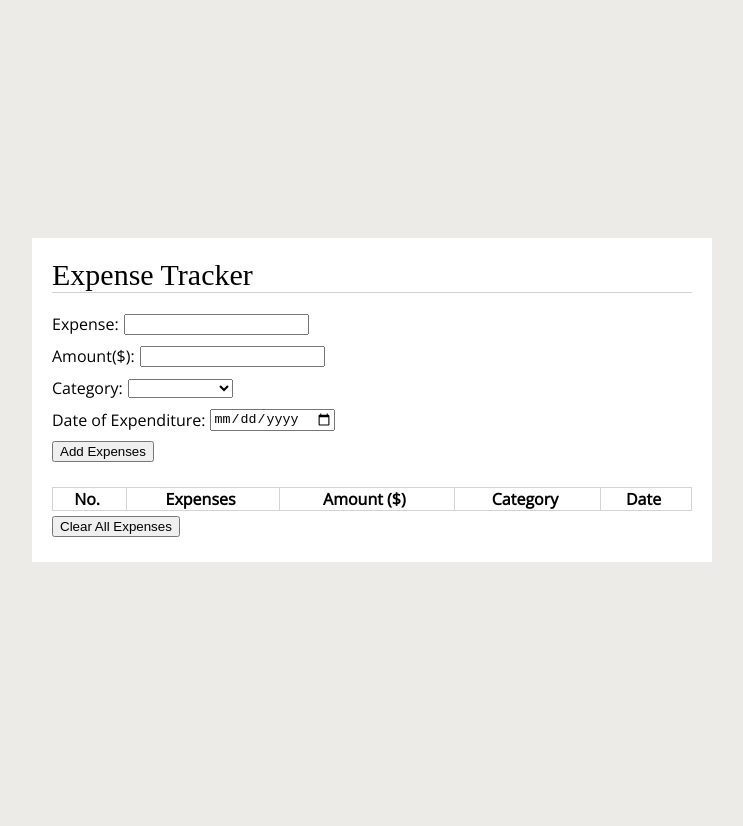
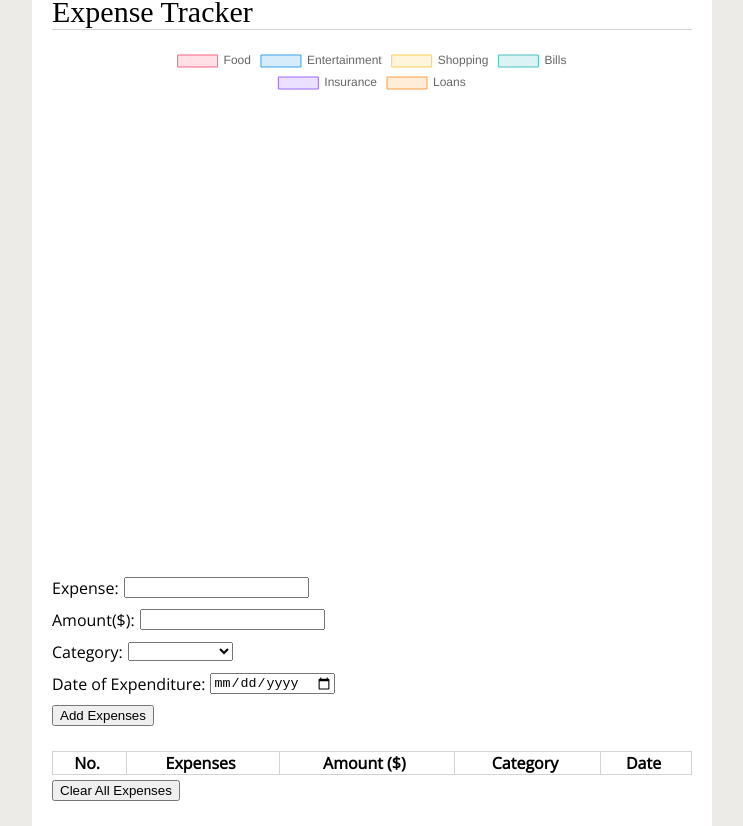
Before and after one commit to shinyi-a/expense-tracker, a React (Create React App) app: page / in a window 1280 px wide. Shown: the whole page, without its empty margins (268-1011 px from the left). Before the commit the page ends 800 px from the top, so only its background shows below. Built offline with nearby package versions, Linux system fonts and the light colour scheme; a web font is replaced by a local one.

Commit message:
added piechart

```diff
--- a/package.json
+++ b/package.json
@@ -6,9 +6,11 @@
     "@testing-library/jest-dom": "^5.16.4",
     "@testing-library/react": "^13.3.0",
     "@testing-library/user-event": "^13.5.0",
+    "chart.js": "^3.8.0",
     "ejs": "^3.1.8",
     "express": "^4.18.1",
     "react": "^18.2.0",
+    "react-chartjs-2": "^4.2.0",
     "react-dom": "^18.2.0",
     "react-scripts": "5.0.1",
     "web-vitals": "^2.1.4"
--- a/src/App.css
+++ b/src/App.css
@@ -108,3 +108,15 @@ table {
 }
 
 tr:hover {background-color: lightgoldenrodyellow;}
+
+.piechart {
+width: 300px;
+width: 80%;
+}
+
+.piecontainer{
+  display: flex;
+  align-items: center;
+  justify-content: center;
+  padding: 0px 0px 15px;
+}
--- a/src/App.js
+++ b/src/App.js
@@ -1,5 +1,9 @@
 import "./App.css";
 import { useState } from "react";
+import { Chart as ChartJS, ArcElement, Tooltip, Legend } from "chart.js";
+import { Pie } from "react-chartjs-2";
+
+ChartJS.register(ArcElement, Tooltip, Legend);
 
 function App() {
   //initialise array
@@ -33,6 +37,78 @@ function App() {
       <td>{item.ExpenseDate}</td>
     </tr>
   ));
+
+  let totalAmt = 0;
+  let totalFood = 0;
+  let totalEntertainment = 0;
+  let totalShopping = 0;
+  let totalBills = 0;
+  let totalInsurance = 0;
+  let totalLoans;
+
+  arr.map((item) => {
+    if (item.Category === "Food") {
+      totalFood = totalFood + parseFloat(item.Amount);
+    }
+    if (item.Category === "Entertainment") {
+      totalEntertainment = totalEntertainment + parseFloat(item.Amount);
+    }
+    if (item.Category === "Shopping") {
+      totalShopping = totalShopping + parseFloat(item.Amount);
+    }
+    if (item.Category === "Bills") {
+      totalBills = totalBills + parseFloat(item.Amount);
+    }
+    if (item.Category === "Insurance") {
+      totalInsurance = totalInsurance + parseFloat(item.Amount);
+    }
+    if (item.Category === "Loans") {
+      totalLoans = totalLoans + parseFloat(item.Amount);
+    }
+    totalAmt = totalAmt + parseFloat(item.Amount);
+    return totalAmt;
+  });
+  console.log("totalfood " + totalFood);
+
+  const data = {
+    labels: [
+      "Food",
+      "Entertainment",
+      "Shopping",
+      "Bills",
+      "Insurance",
+      "Loans",
+    ],
+    datasets: [
+      {
+        data: [
+          totalFood,
+          totalEntertainment,
+          totalShopping,
+          totalBills,
+          totalInsurance,
+          totalLoans,
+        ],
+        backgroundColor: [
+          "rgba(255, 99, 132, 0.2)",
+          "rgba(54, 162, 235, 0.2)",
+          "rgba(255, 206, 86, 0.2)",
+          "rgba(75, 192, 192, 0.2)",
+          "rgba(153, 102, 255, 0.2)",
+          "rgba(255, 159, 64, 0.2)",
+        ],
+        borderColor: [
+          "rgba(255, 99, 132, 1)",
+          "rgba(54, 162, 235, 1)",
+          "rgba(255, 206, 86, 1)",
+          "rgba(75, 192, 192, 1)",
+          "rgba(153, 102, 255, 1)",
+          "rgba(255, 159, 64, 1)",
+        ],
+        borderWidth: 1,
+      },
+    ],
+  };
 
   //information to be collected for expense tracker
   const [userInput, setInput] = useState({
@@ -113,6 +189,11 @@ function App() {
         <header className="header">Expense Tracker</header>
         <div className="headerline" />
         <div className="expenseform">
+          <div className="piecontainer">
+            <div className="piechart">
+              <Pie data={data} />
+            </div>
+          </div>
           <form>
             <div className="expenseinput">
               <label htmlFor="Item">Expense: </label>
```
Also changed, not shown: 1 other file (tests, documents, lock files or other folders).
